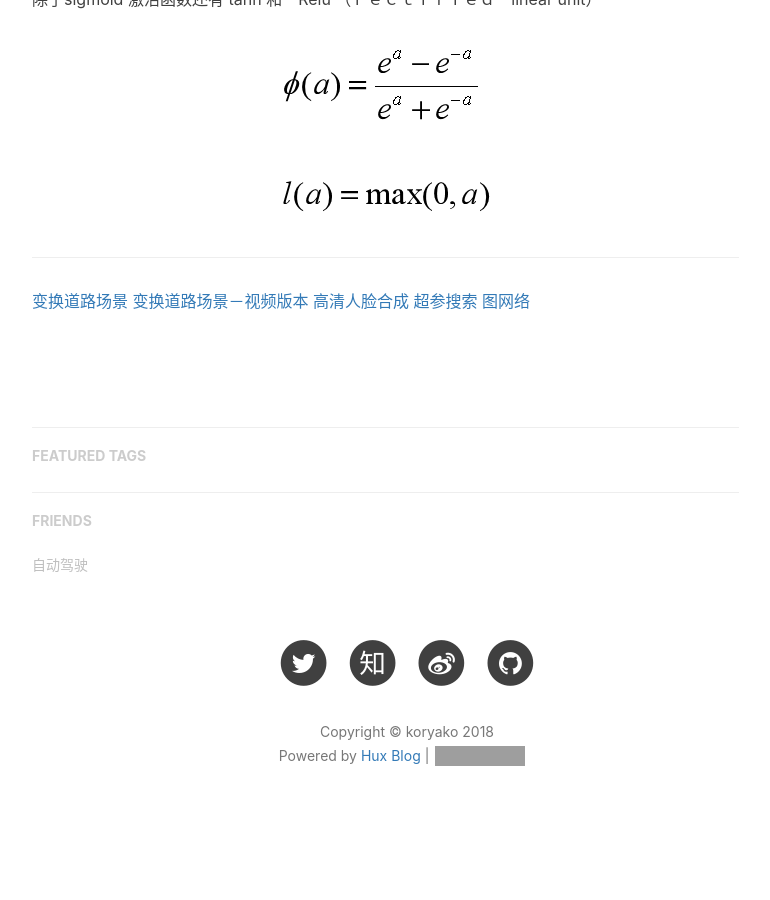
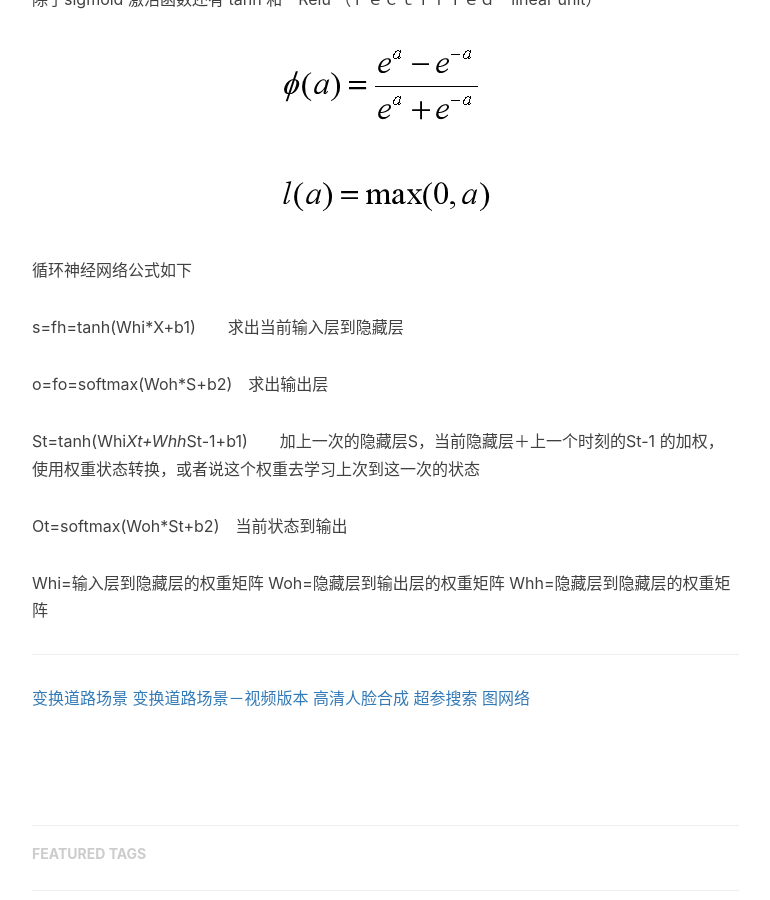
Before and after one commit to koryako/koryako.github.io, a Jekyll site: the page built from _posts/2018-12-01-深度学习的感悟.md, in a window 1280 px wide and 900 px high, scrolled down 1558 px. Shown: the whole window, without its empty margins (233-1003 px from the left). Built offline with Jekyll 4.4.1, drawn with Linux system fonts in a browser that asks for light colours; nearby versions of some CDN libraries; comment, search, counter and statistics services are not loaded; before the commit the page ends 2418 px from its top, so only the background shows below that; grey boxes are pictures that could not be loaded.

Commit message:
zengjianeirong

```diff
--- a/_posts/2018-12-01-深度学习的感悟.md
+++ b/_posts/2018-12-01-深度学习的感悟.md
@@ -39,6 +39,23 @@ tags:
 
 ![relu](https://koryako.github.io/img/in-post/post-start/relu.png)
 
+
+循环神经网络公式如下
+
+
+
+s=fh=tanh(Whi*X+b1)　　求出当前输入层到隐藏层
+
+o=fo=softmax(Woh*S+b2)　求出输出层
+
+St=tanh(Whi*Xt+Whh*St-1+b1)　　加上一次的隐藏层S，当前隐藏层＋上一个时刻的St-1 的加权，使用权重状态转换，或者说这个权重去学习上次到这一次的状态
+
+Ot=softmax(Woh*St+b2)　当前状态到输出
+
+Whi=输入层到隐藏层的权重矩阵
+Woh=隐藏层到输出层的权重矩阵
+Whh=隐藏层到隐藏层的权重矩阵
+
 ---
 [变换道路场景](https://github.com/NVIDIA/pix2pixHD)
 [变换道路场景－视频版本](https://github.com/NVIDIA/vid2vid)
```
